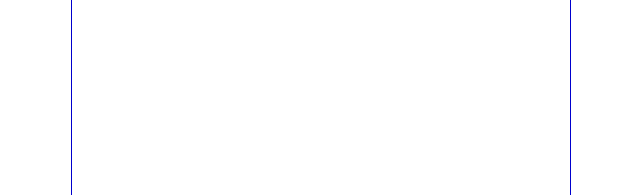
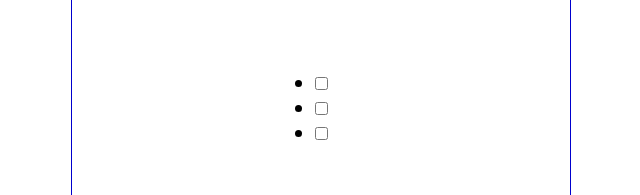
Before and after one commit to lealemb/react-complete-guide, a React (Create React App) app in the folder 07tut/: page / in a window 1280 px wide. Shown: the part 301-496 px from the top of the page, without its empty margins (319-959 px from the left). Built offline with nearby package versions, Linux system fonts and the light colour scheme.

Commit message:
list and keys

```diff
--- a/07tut/src/Content.js
+++ b/07tut/src/Content.js
@@ -23,7 +23,13 @@ const Content = () => {
   return (
     <main>
         <ul>
+            {items.map((item) => (
+              <li className='item'>
+                <input type="checkbox"
+                checked={item.checked} />
 
+              </li>
+            ))}
         </ul>
     </main>
   )
```
